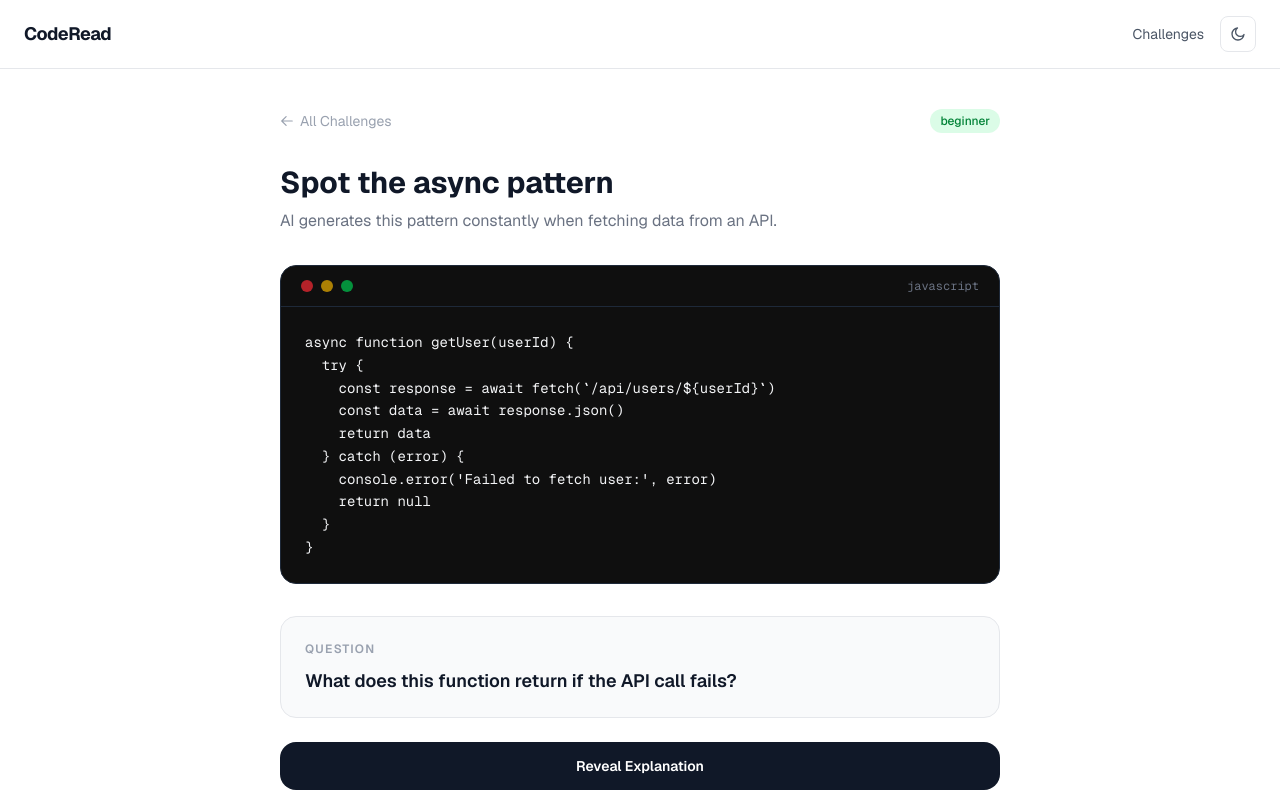
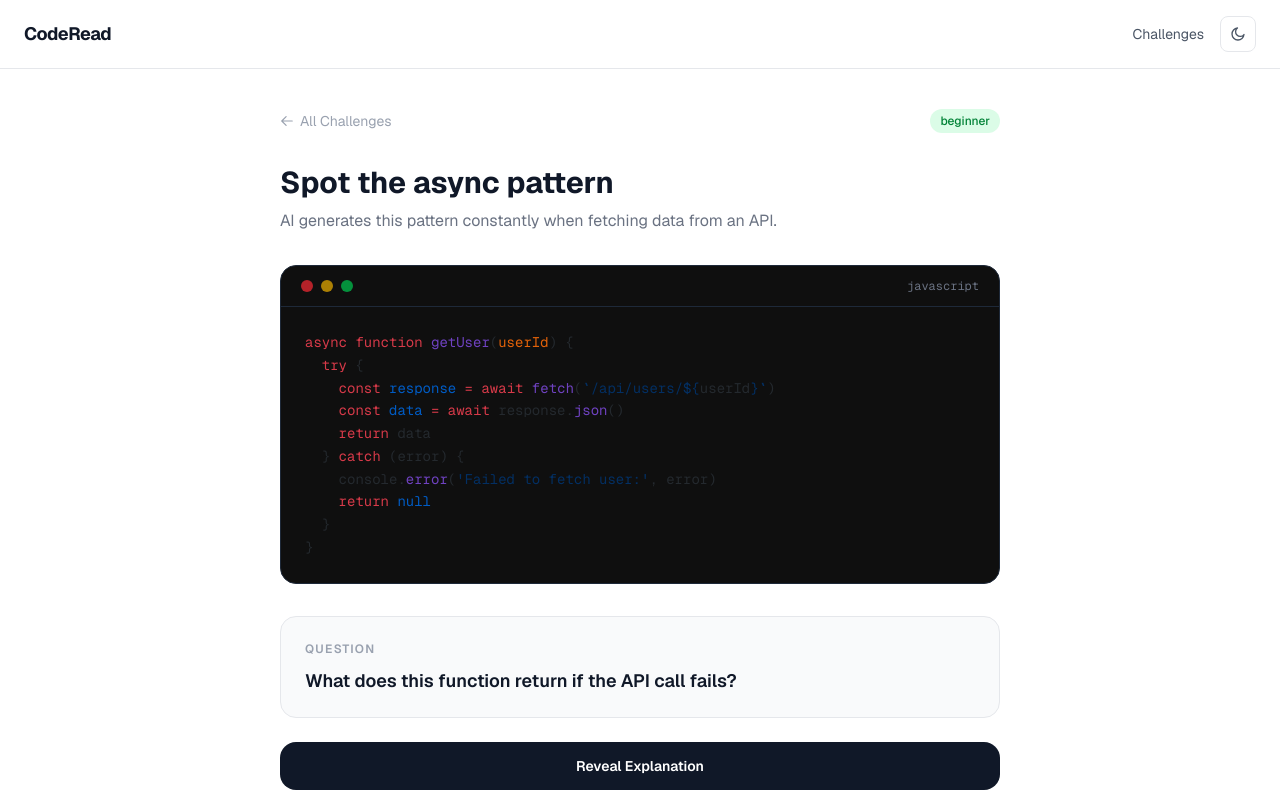
Before and after one commit to Phat1911/coderead, a Next.js app: page /challenges/2 in a window 1280 px wide. Shown: the top 800 px of the page. Built offline with nearby package versions, Linux system fonts and the light colour scheme.

Commit message:
feat: add Shiki syntax highlighting to code blocks
Dual-theme highlighting (github-light/github-dark) that
switches with the light/dark mode toggle. Pre-rendered
server-side for zero runtime cost.

Co-Authored-By: Orion <orion@meetorion.app>

```diff
--- a/app/challenges/[id]/page.tsx
+++ b/app/challenges/[id]/page.tsx
@@ -1,6 +1,7 @@
 import { challenges } from '@/data/challenges'
 import { notFound } from 'next/navigation'
 import ChallengeView from '@/components/challenge/ChallengeView'
+import { highlight } from '@/lib/highlighter'
 
 interface PageProps {
   params: Promise<{ id: string }>
@@ -15,8 +16,16 @@ export default async function ChallengePage({ params }: PageProps) {
   const challenge = challenges[index]
   const prev = index > 0 ? challenges[index - 1].id : null
   const next = index < challenges.length - 1 ? challenges[index + 1].id : null
+  const highlightedCode = await highlight(challenge.code, challenge.language)
 
-  return <ChallengeView challenge={challenge} prev={prev} next={next} />
+  return (
+    <ChallengeView
+      challenge={challenge}
+      prev={prev}
+      next={next}
+      highlightedCode={highlightedCode}
+    />
+  )
 }
 
 export function generateStaticParams() {
--- a/app/globals.css
+++ b/app/globals.css
@@ -35,3 +35,16 @@ body {
   font-family: var(--font-geist-sans), Arial, Helvetica, sans-serif;
   transition: background-color 0.2s ease, color 0.2s ease;
 }
+
+/* Shiki dual-theme support */
+.shiki-wrapper .shiki {
+  background: transparent !important;
+}
+
+.shiki-wrapper span {
+  color: var(--shiki-light);
+}
+
+.dark .shiki-wrapper span {
+  color: var(--shiki-dark);
+}
--- a/components/challenge/ChallengeView.tsx
+++ b/components/challenge/ChallengeView.tsx
@@ -9,6 +9,7 @@ interface ChallengeViewProps {
   challenge: Challenge
   prev: string | null
   next: string | null
+  highlightedCode: string
 }
 
 const difficultyColor: Record<string, string> = {
@@ -17,7 +18,7 @@ const difficultyColor: Record<string, string> = {
   advanced: 'bg-red-100 text-red-700 dark:bg-red-900/30 dark:text-red-400',
 }
 
-export default function ChallengeView({ challenge, prev, next }: ChallengeViewProps) {
+export default function ChallengeView({ challenge, prev, next, highlightedCode }: ChallengeViewProps) {
   const [revealed, setRevealed] = useState(false)
 
   return (
@@ -67,9 +68,10 @@ export default function ChallengeView({ challenge, prev, next }: ChallengeViewPr
             </div>
             <span className="text-xs text-gray-500 font-mono">{challenge.language}</span>
           </div>
-          <pre className="p-6 text-sm text-gray-100 overflow-x-auto leading-relaxed font-mono">
-            <code>{challenge.code}</code>
-          </pre>
+          <div
+            className="shiki-wrapper p-6 overflow-x-auto text-sm leading-relaxed [&_pre]:!bg-transparent [&_code]:font-mono"
+            dangerouslySetInnerHTML={{ __html: highlightedCode }}
+          />
         </div>
 
         {/* Question */}
--- /dev/null
+++ b/lib/highlighter.ts
@@ -0,0 +1,25 @@
+import { createHighlighter } from 'shiki'
+
+let highlighterPromise: ReturnType<typeof createHighlighter> | null = null
+
+function getHighlighter() {
+  if (!highlighterPromise) {
+    highlighterPromise = createHighlighter({
+      themes: ['github-dark', 'github-light'],
+      langs: ['javascript', 'typescript'],
+    })
+  }
+  return highlighterPromise
+}
+
+export async function highlight(code: string, lang: string): Promise<string> {
+  const highlighter = await getHighlighter()
+  return highlighter.codeToHtml(code, {
+    lang: lang === 'javascript' ? 'javascript' : 'typescript',
+    themes: {
+      dark: 'github-dark',
+      light: 'github-light',
+    },
+    defaultColor: false,
+  })
+}
--- a/package.json
+++ b/package.json
@@ -11,7 +11,8 @@
   "dependencies": {
     "next": "16.2.2",
     "react": "19.2.4",
-    "react-dom": "19.2.4"
+    "react-dom": "19.2.4",
+    "shiki": "^4.0.2"
   },
   "devDependencies": {
     "@tailwindcss/postcss": "^4",
```
Also changed, not shown: 2 other files (tests, documents, lock files or other folders).
